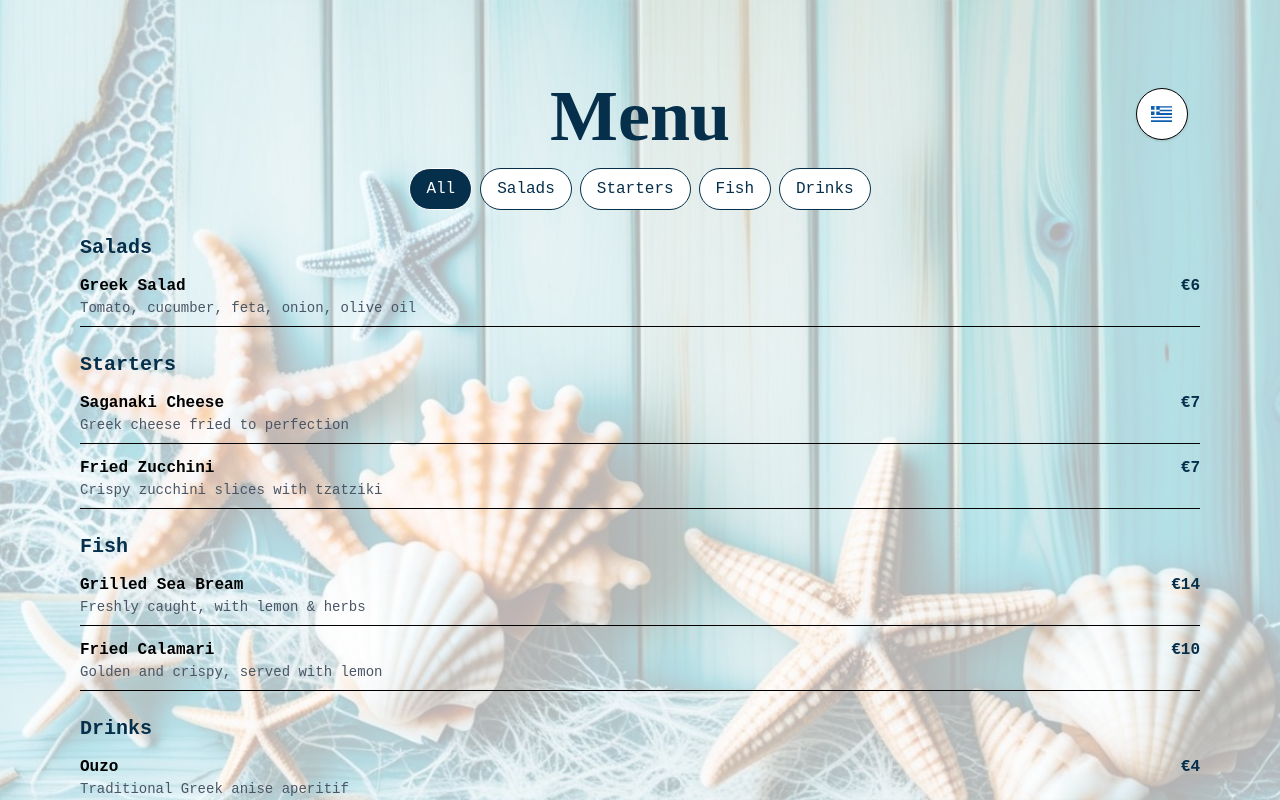
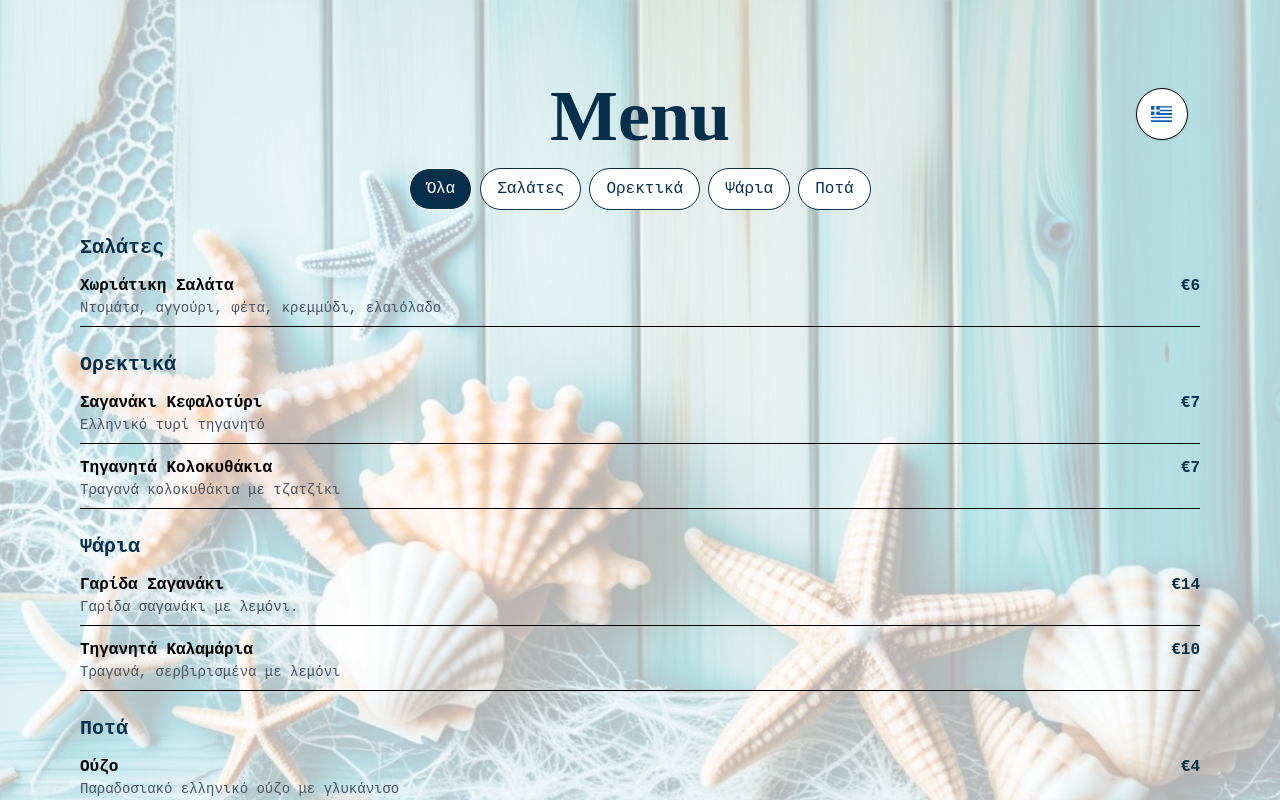
Before and after one commit to pagiannis/ax_niko_ax, a React (Vite) app: page / in a window 1280 px wide. Shown: the top 800 px of the page. Built offline with nearby package versions, Linux system fonts and the light colour scheme; some icons are missing; a web font is replaced by a local one.

Commit message:
Add greek language as a choice

```diff
--- a/src/App.tsx
+++ b/src/App.tsx
@@ -8,25 +8,29 @@ import LanguageDropdown from "./components/LanguageDropdown";
 
 function App() {
   const [filter, setFilter] = useState("All");
+  const [language, setLanguage] = useState<"en" | "gr">("gr");
 
   const filteredMenu: MenuCategory[] =
     filter === "All"
       ? menuData
-      : menuData.filter((section: MenuCategory) => section.category === filter);
+      : menuData.filter(
+          (section: MenuCategory) => section.category.en === filter
+        );
 
   return (
     <div className="min-h-screen bg-fixed md:bg-cover bg-center bg-[url('/bg-desktop.jpeg')] p-4 md:p-20 relative">
       <div className="absolute inset-0 bg-white opacity-70"></div>
       <div className="relative z-10">
-        <LanguageDropdown />
+        <LanguageDropdown language={language} setLanguage={setLanguage} />
 
         <Header />
-        <FilterBar selected={filter} onSelect={setFilter} />
+        <FilterBar selected={filter} onSelect={setFilter} language={language} />
         {filteredMenu.map((section, idx) => (
           <MenuSection
             key={idx}
-            title={section.category}
+            title={section.category[language]}
             items={section.items}
+            language={language}
           />
         ))}
       </div>
--- a/src/components/FilterBar.tsx
+++ b/src/components/FilterBar.tsx
@@ -1,24 +1,31 @@
 type FilterBarProps = {
   selected: string;
   onSelect: (category: string) => void;
+  language: "en" | "gr";
 };
 
-const FilterBar = ({ selected, onSelect }: FilterBarProps) => {
-  const categories = ["All", "Salads", "Starters", "Fish", "Drinks"];
+const FilterBar = ({ selected, onSelect, language }: FilterBarProps) => {
+  const categories = [
+    { en: "All", gr: "Όλα" },
+    { en: "Salads", gr: "Σαλάτες" },
+    { en: "Starters", gr: "Ορεκτικά" },
+    { en: "Fish", gr: "Ψάρια" },
+    { en: "Drinks", gr: "Ποτά" },
+  ];
 
   return (
     <div className="flex justify-center flex-wrap gap-2 my-4 font-mono">
       {categories.map((cat) => (
         <button
-          key={cat}
+          key={cat.en}
           className={`px-4 py-2 rounded-3xl border cursor-pointer ${
-            selected === cat
+            selected === cat.en
               ? "bg-sky-950 text-white"
               : "bg-white text-sky-950 border-sky-950"
           }`}
-          onClick={() => onSelect(cat)}
+          onClick={() => onSelect(cat.en)}
         >
-          {cat}
+          {cat[language]}
         </button>
       ))}
     </div>
--- a/src/components/LanguageDropdown.tsx
+++ b/src/components/LanguageDropdown.tsx
@@ -1,7 +1,13 @@
 import { useState, useRef, useEffect } from "react";
 
-const LanguageDropdown = () => {
-  const [language, setLanguage] = useState<"en" | "gr">("gr");
+type Language = "en" | "gr";
+
+type Props = {
+  language: Language;
+  setLanguage: (lang: Language) => void;
+};
+
+const LanguageDropdown = ({ language, setLanguage }: Props) => {
   const [dropdownOpen, setDropdownOpen] = useState(false);
   const dropdownRef = useRef<HTMLDivElement>(null);
 
--- a/src/components/MenuSection.tsx
+++ b/src/components/MenuSection.tsx
@@ -3,9 +3,10 @@ import type { MenuItem } from "../data/MenuData";
 type MenuSectionProps = {
   title: string;
   items: MenuItem[];
+  language: "en" | "gr";
 };
 
-const MenuSection = ({ title, items }: MenuSectionProps) => (
+const MenuSection = ({ title, items, language }: MenuSectionProps) => (
   <div className="my-6 font-mono">
     <h3 className="text-xl font-bold text-sky-950 mb-3">{title}</h3>
     <ul className="space-y-3">
@@ -15,9 +16,9 @@ const MenuSection = ({ title, items }: MenuSectionProps) => (
           className="flex justify-between items-start border-b pb-2"
         >
           <div>
-            <p className="font-semibold">{item.name}</p>
+            <p className="font-semibold">{item.name[language]}</p>
             {item.description && (
-              <p className="text-sm text-gray-600">{item.description}</p>
+              <p className="text-sm text-gray-600">{item.description[language]}</p>
             )}
           </div>
           <span className="text-sky-950 font-bold">{item.price}</span>
--- a/src/data/MenuData.ts
+++ b/src/data/MenuData.ts
@@ -1,73 +1,82 @@
 export type MenuItem = {
-  name: string;
+  name: {
+    en: string;
+    gr: string;
+  };
   price: string;
-  description?: string;
+  description?: {
+    en: string;
+    gr: string;
+  };
 };
 
 export type MenuCategory = {
-  category: string;
+  category: {
+    en: string;
+    gr: string;
+  };
   items: MenuItem[];
 };
 
 export const menuData: MenuCategory[] = [
   {
-    category: "Salads",
+    category: { en:"Salads", gr:"Σαλάτες" },
     items: [
       {
-        name: "Greek Salad",
+        name: {en: "Greek Salad", gr: "Χωριάτικη Σαλάτα"},
         price: "€6",
-        description: "Tomato, cucumber, feta, onion, olive oil",
+        description: {en: "Tomato, cucumber, feta, onion, olive oil", gr: "Ντομάτα, αγγούρι, φέτα, κρεμμύδι, ελαιόλαδο"},
       },
     ],
   },
   {
-    category: "Starters",
+    category: { en: "Starters", gr: "Ορεκτικά" },
     items: [
       {
-        name: "Saganaki Cheese",
+        name: {en: "Saganaki Cheese", gr: "Σαγανάκι Κεφαλοτύρι"},
         price: "€7",
-        description: "Greek cheese fried to perfection",
+        description: {en:"Greek cheese fried", gr:"Ελληνικό τυρί τηγανητό"},
       },
       {
-        name: "Fried Zucchini",
+        name: {en: "Fried Zucchini", gr: "Τηγανητά Κολοκυθάκια"},
         price: "€7",
-        description: "Crispy zucchini slices with tzatziki",
+        description: {en: "Crispy zucchini slices with tzatziki", gr: "Τραγανά κολοκυθάκια με τζατζίκι"},
       },
     ],
   },
   {
-    category: "Fish",
+    category: { en: "Fish", gr: "Ψάρια" },
     items: [
       {
-        name: "Grilled Sea Bream",
+        name: { en: "Grilled Sea Bream", gr: "Γαρίδα Σαγανάκι" },
         price: "€14",
-        description: "Freshly caught, with lemon & herbs",
+        description: {en: "Sea bream with lemon", gr: "Γαρίδα σαγανάκι με λεμόνι."},
       },
       {
-        name: "Fried Calamari",
+        name: { en: "Fried Calamari", gr: "Τηγανητά Καλαμάρια" },
         price: "€10",
-        description: "Golden and crispy, served with lemon",
+        description: { en: "Golden and crispy, served with lemon", gr: "Τραγανά, σερβιρισμένα με λεμόνι" },
       },
     ],
   },
 
   {
-    category: "Drinks",
+    category: { en: "Drinks", gr: "Ποτά" },
     items: [
       {
-        name: "Ouzo",
+        name: {en: "Ouzo" , gr: "Ούζο"},
         price: "€4",
-        description: "Traditional Greek anise aperitif",
+        description: {en: "Traditional Greek anise aperitif", gr: "Παραδοσιακό ελληνικό ούζο με γλυκάνισο"},
       },
       {
-        name: "Tsipouro",
+        name: {en: "Tsipouro", gr: "Τσίπουρο"},
         price: "€4",
-        description: "Strong spirit from grape pomace",
+        description: {en: "Strong spirit from grape pomace", gr: ""},
       },
       {
-        name: "Alpha Beer",
+        name: {en: "Alpha Beer", gr: "Μπύρα Άλφα"},
         price: "€3",
-        description: "Popular Greek lager",
+        description: {en: "Popular Greek lager", gr:""},
       }
     ],
   },
```
